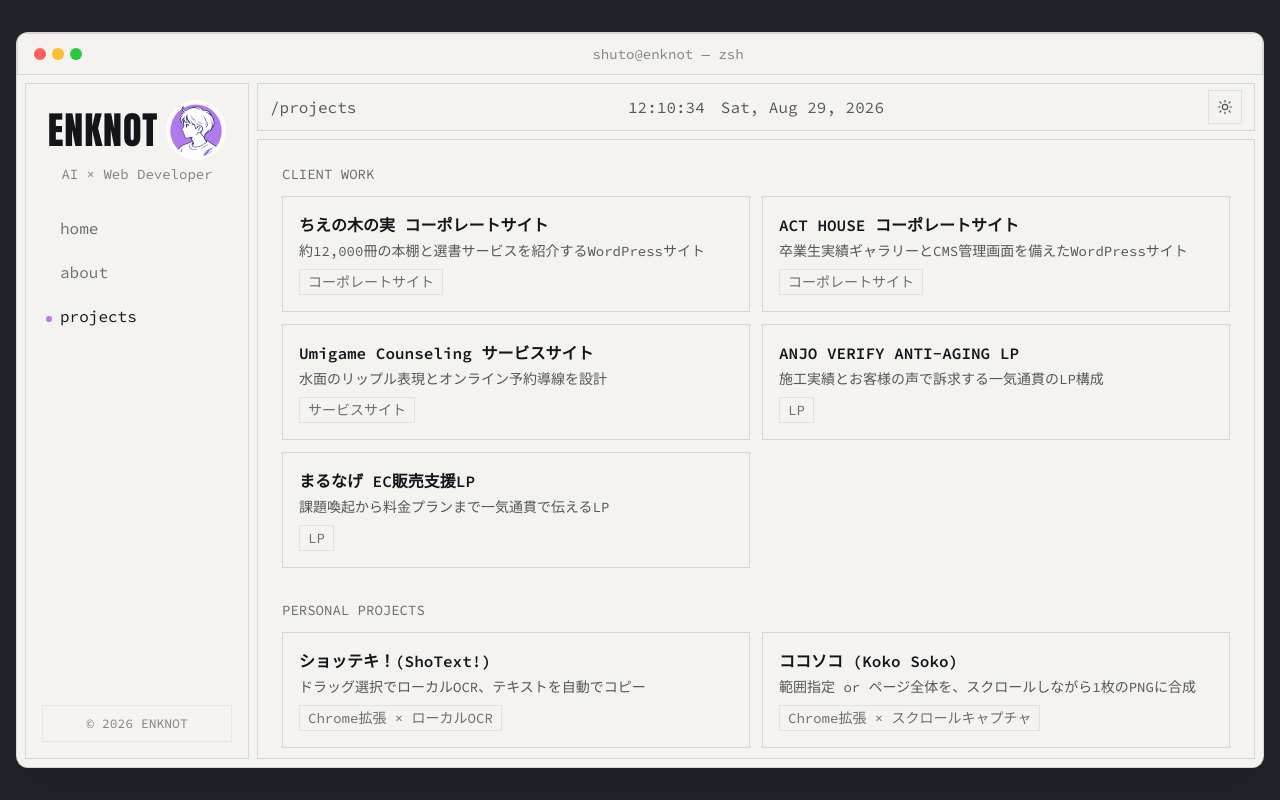
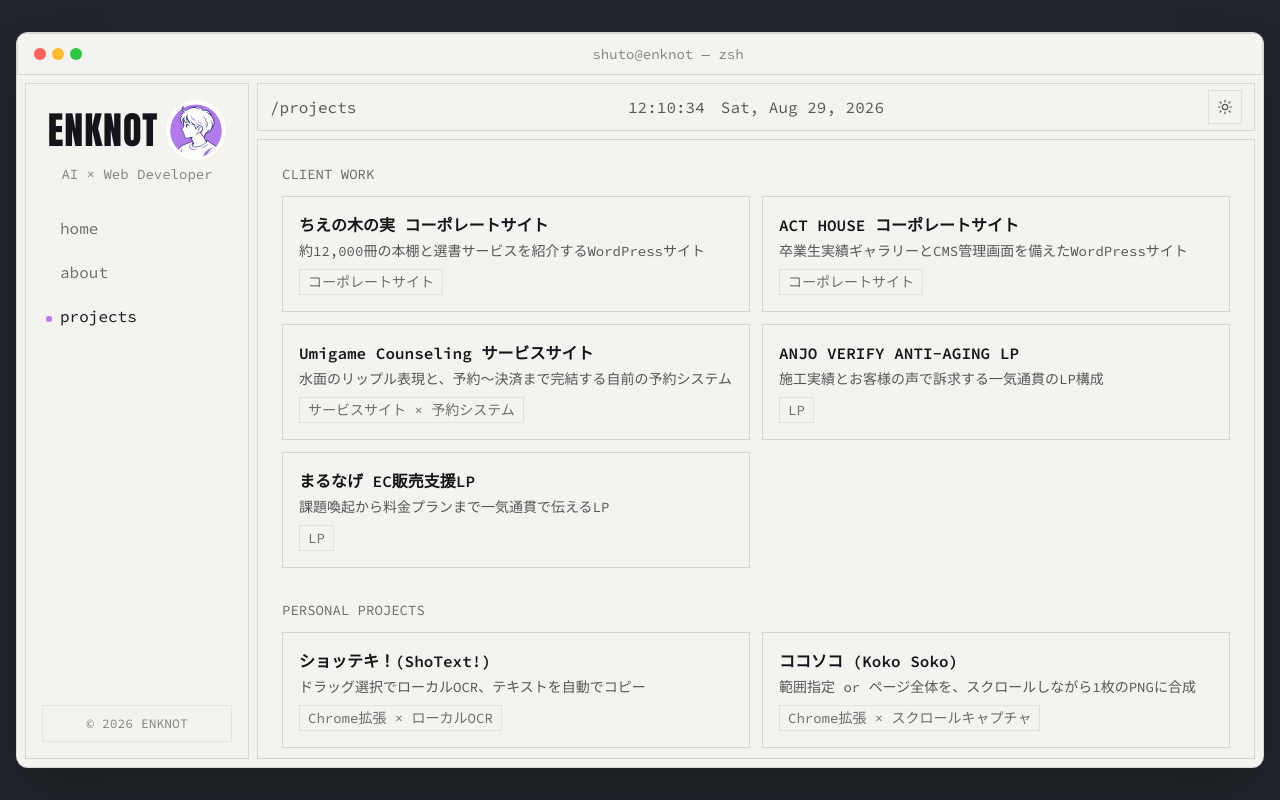
Before and after one commit to enknot96/enknot, a Next.js app: page /projects in a window 1280 px wide. Built offline with nearby package versions, Linux system fonts and the light colour scheme.

Commit message:
微調整

```diff
--- a/src/data/projects.ts
+++ b/src/data/projects.ts
@@ -86,17 +86,17 @@ export const projects: Project[] = [
     slug: "umigame",
     name: "Umigame Counseling サービスサイト",
     category: "client",
-    description: "水面のリップル表現とオンライン予約導線を設計",
-    tags: ["サービスサイト"],
+    description: "水面のリップル表現と、予約〜決済まで完結する自前の予約システム",
+    tags: ["サービスサイト × 予約システム"],
     longDescription:
-      "セブ島在住の公認心理師によるオンラインカウンセリングサービスのサイト。仕事のストレスや子育て、キャリアの悩みに向き合うカウンセリングを、安心感のあるビジュアルと予約導線で伝えられるよう設計しました。",
-    techStack: ["Astro", "GSAP", "Three.js", "TimeRex"],
+      "セブ島在住の公認心理師によるオンラインカウンセリングサービスのサイト。仕事のストレスや子育て、キャリアの悩みに向き合うカウンセリングを、安心感のあるビジュアルで伝えるとともに、空き枠の選択からカード決済、予約確定までをサイト内で完結する予約システムを自前で構築しました。",
+    techStack: ["Astro", "GSAP", "Three.js", "PHP", "MySQL", "Stripe", "Google Calendar API"],
     story:
-      "デザイン・実装・営業提案まで一人で担当。心理カウンセリングという伝わりにくいテーマを、水面のような柔らかいビジュアル表現で補う設計にしました。",
+      "デザイン・実装・営業提案まで一人で担当。「相談してみようかな」という最初の一歩の心理的ハードルを下げるため、水面のようなやわらかいビジュアルで安心感を表現しました。外部の予約サービスに頼らず、予約から決済までを自前で設計・実装しています。",
     highlights: [
       "GSAP・Three.jsによる水面のリップル表現",
-      "TimeRex埋め込みによるオンライン予約機能",
-      "noteと連携したブログ発信導線",
+      "Googleカレンダー連動の空き枠表示と、ダブルブッキング防止",
+      "Stripe決済とwebhookによる予約確定（署名検証・冪等処理）",
     ],
     liveUrl: "https://yukahaya.sunnyday.jp/",
   },
```
